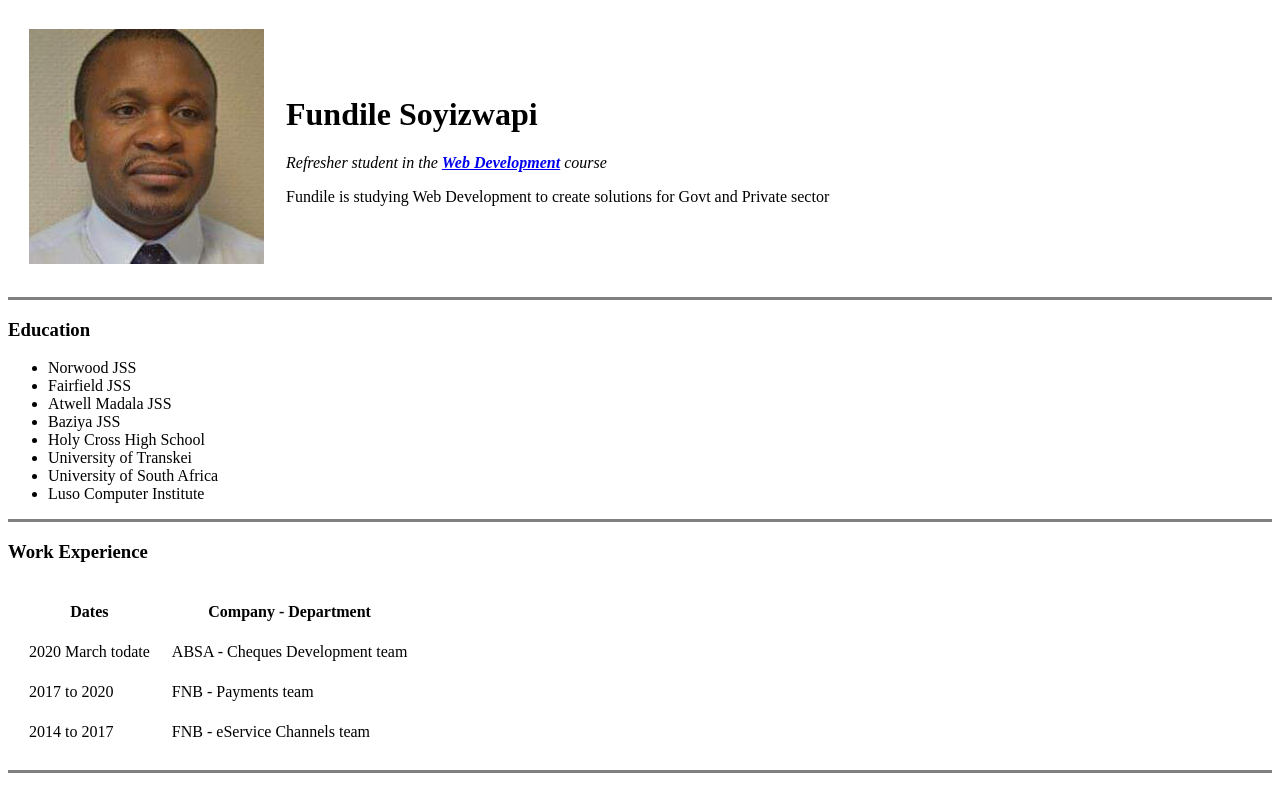
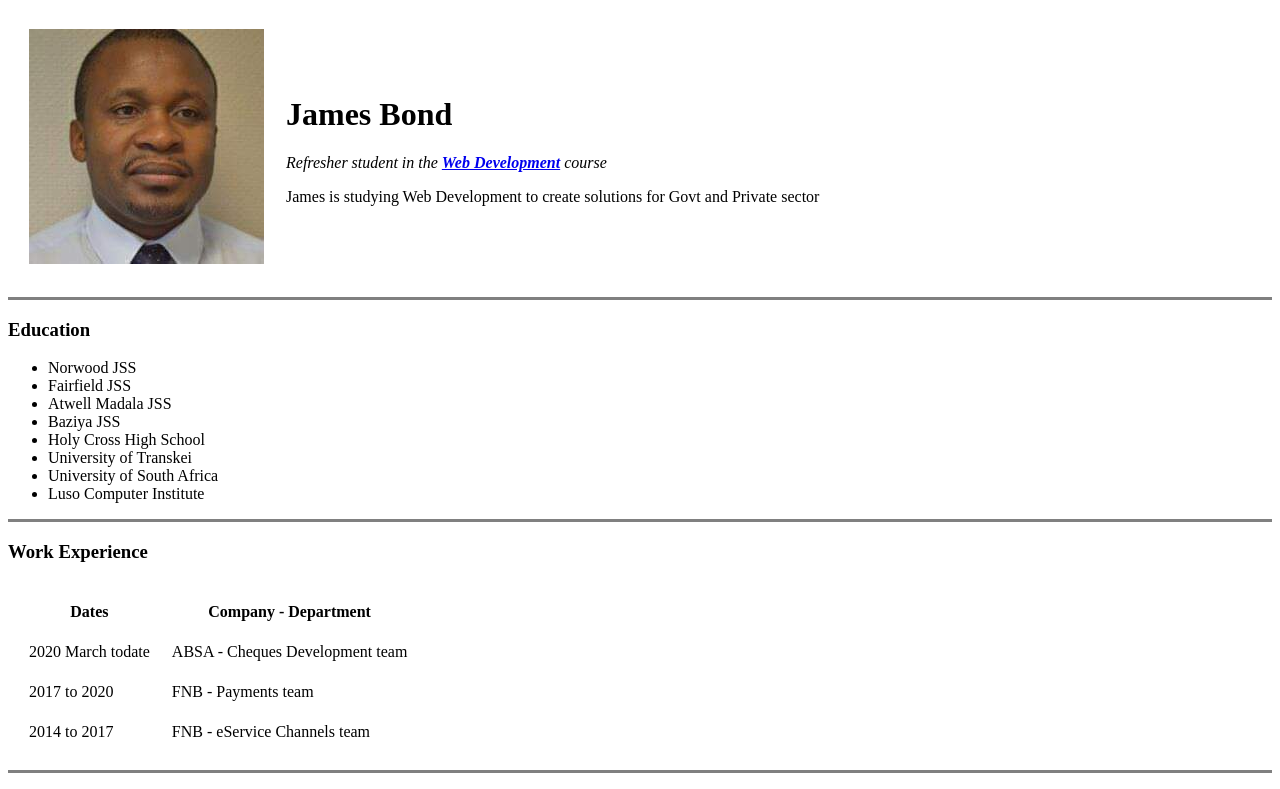
Before and after one commit to fundiles/CV, a plain HTML site: page index.html in a window 1280 px wide. Shown: the top 789 px of the page. Drawn offline with Linux system fonts and the light colour scheme; files whose address does not match are found by name.

Commit message:
Update index.html

```diff
--- a/index.html
+++ b/index.html
@@ -2,15 +2,15 @@
 <html lang="en" dir="ltr">
   <head>
     <meta charset="utf-8">
-    <title>Fundile's Personal Site</title>
+    <title>James Bond's Personal Site</title>
   </head>
   <body>
     <table cellspacing="20">
       <tr>
         <td><img src="C:\Users\ab011bz\Pictures\Saved Pictures\Fundile.jpg" alt="Fundile Profile picture"></td>
-        <td><h1>Fundile Soyizwapi</h1>
+        <td><h1>James Bond</h1>
         <p><em>Refresher student in the <strong><a href="https://absagroup.udemy.com/course/the-complete-web-development-bootcamp/learn/lecture/12287450#overview">Web Development</a></strong> course </em></p>
-        <p>Fundile is studying Web Development to create solutions for Govt and Private sector</p></td>
+        <p>James is studying Web Development to create solutions for Govt and Private sector</p></td>
       </tr>
     </table>
 
```
